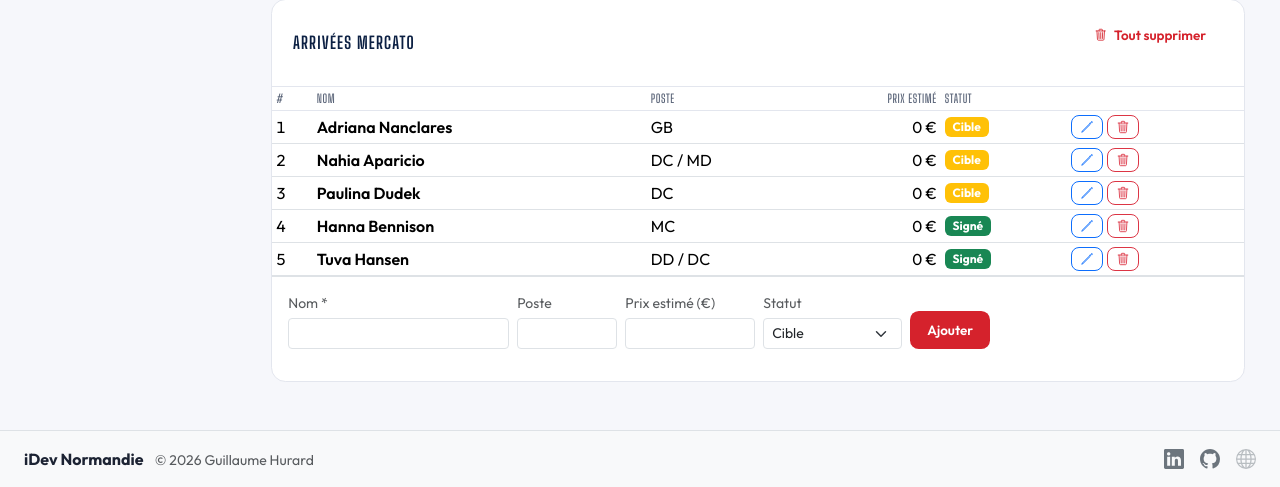
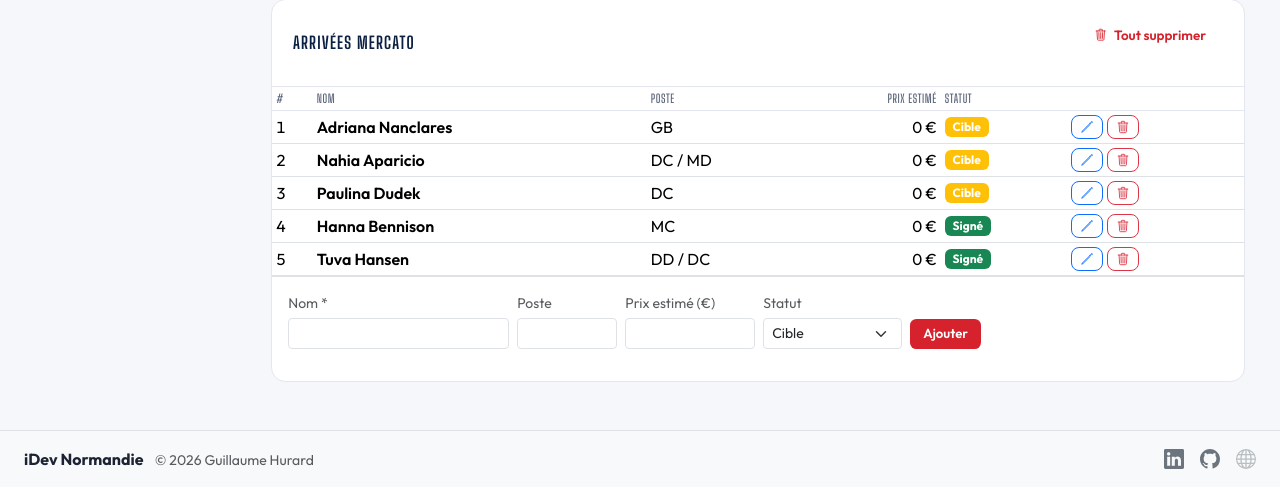
Before and after one commit to PsycoSGWaK/FMXX, a PHP site: page /root/mercato.php in a window 1280 px wide. Shown: the part 1280-1767 px from the top of the page. Run offline with PHP 8.4, Linux system fonts and the light colour scheme; a user stored in the database is signed in; data comes from the database, SQL or seed files in the repository.

Commit message:
Aligne la hauteur des boutons Ajouter sur celle des champs -sm
Les boutons .btn-brand (padding par defaut plus genereux que
form-control-sm/form-select-sm) depassaient visuellement des lignes de
formulaire inline, ce qui gonflait l'espace sous les blocs Ajouter un
club/une competition/un pays (admin) et Ajouter une arrivee (mercato).
Nouveau modificateur .btn-sm applique aux 4 boutons concernes.

```diff
--- a/admin.php
+++ b/admin.php
@@ -217,7 +217,7 @@ $tab = $_GET['tab'] ?? 'users';
                     </select>
                 </div>
                 <div class="col-md-2">
-                    <button type="submit" class="btn-brand">Ajouter</button>
+                    <button type="submit" class="btn-brand btn-sm">Ajouter</button>
                 </div>
             </form>
         </div>
@@ -404,7 +404,7 @@ $tab = $_GET['tab'] ?? 'users';
                     </select>
                 </div>
                 <div class="col-md-3">
-                    <button type="submit" class="btn-brand">Ajouter</button>
+                    <button type="submit" class="btn-brand btn-sm">Ajouter</button>
                 </div>
             </form>
         </div>
@@ -549,7 +549,7 @@ $tab = $_GET['tab'] ?? 'users';
                     <input type="number" name="paysNum" class="form-control form-control-sm" placeholder="Code numérique">
                 </div>
                 <div class="col-md-1">
-                    <button type="submit" class="btn-brand">Ajouter</button>
+                    <button type="submit" class="btn-brand btn-sm">Ajouter</button>
                 </div>
             </form>
         </div>
--- a/css/styles.css
+++ b/css/styles.css
@@ -951,6 +951,14 @@ footer a.text-secondary:hover {
 
 .btn-brand:hover { background: var(--brand-dark); color: #fff; }
 
+.btn-brand.btn-sm,
+.btn-ghost.btn-sm,
+.btn-danger-ghost.btn-sm {
+    padding: .25rem .75rem;
+    font-size: .82rem;
+    border-radius: .4rem;
+}
+
 .btn-ghost {
     display: inline-flex;
     align-items: center;
--- a/mercato.php
+++ b/mercato.php
@@ -240,7 +240,7 @@ function formatBudget(int $val): string {
                 </select>
             </div>
             <div>
-                <button type="submit" class="btn-brand"><?= $t['mercato_arr_add'] ?></button>
+                <button type="submit" class="btn-brand btn-sm"><?= $t['mercato_arr_add'] ?></button>
             </div>
         </form>
 </div>
```
